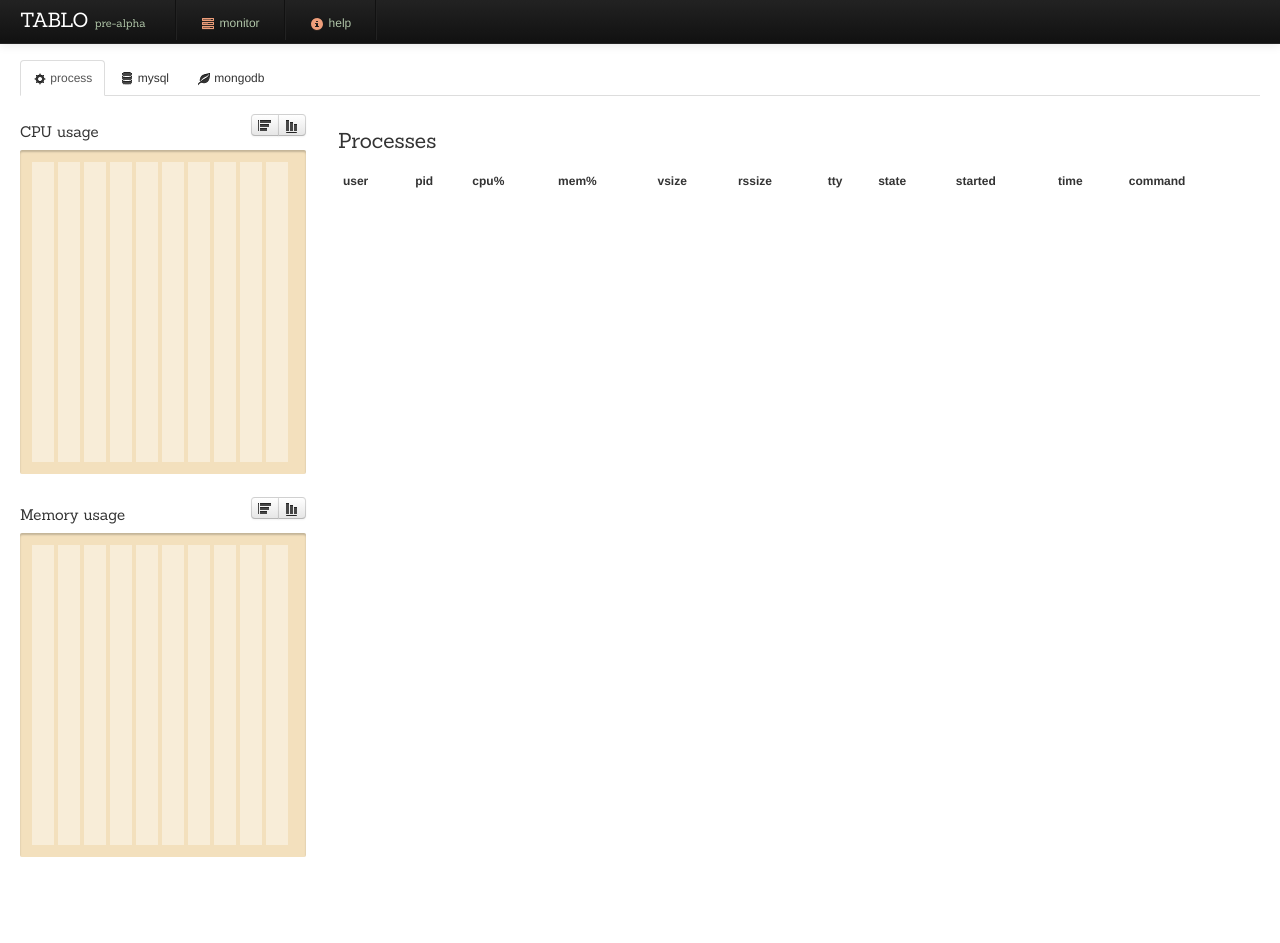
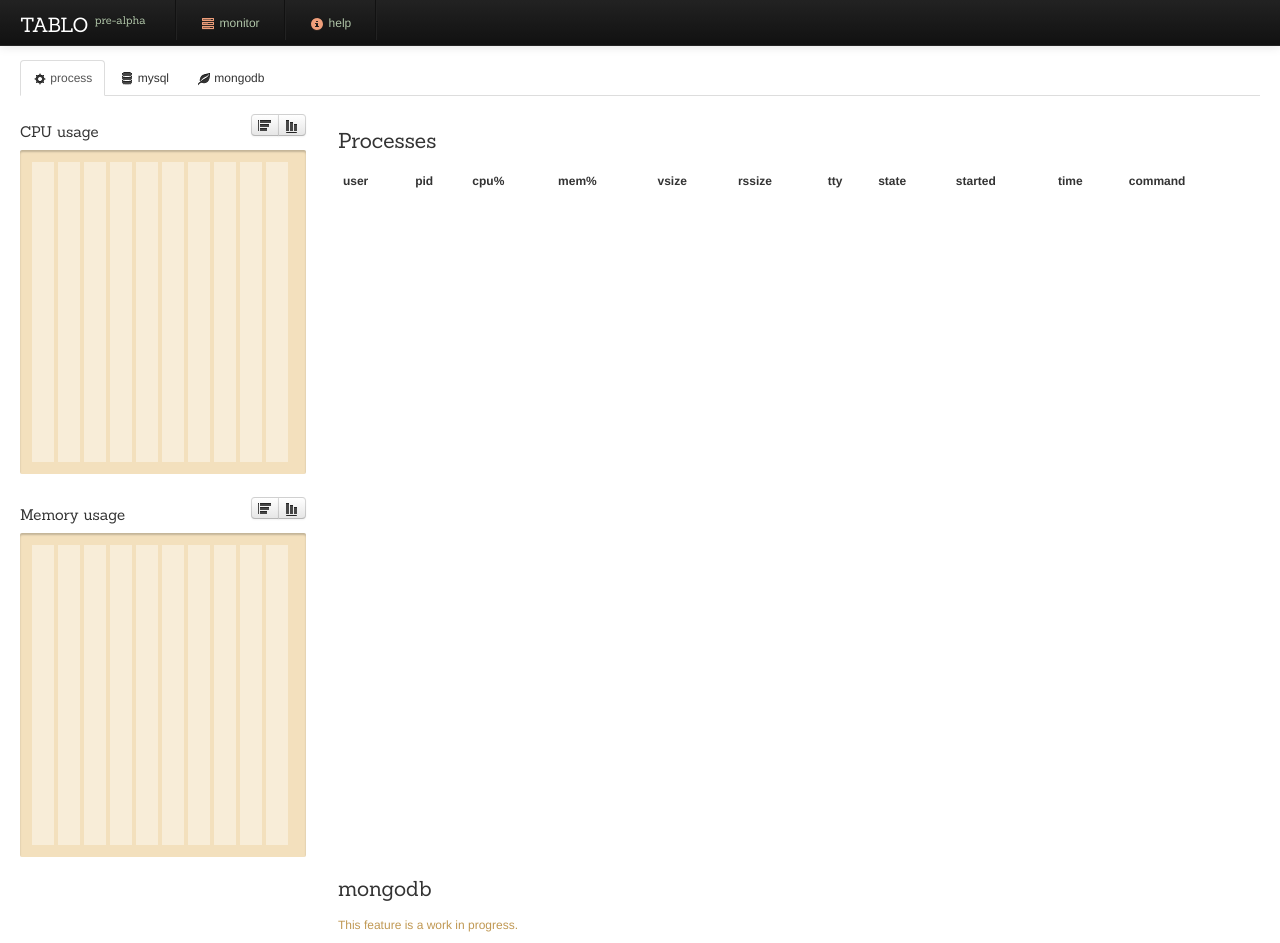
Before and after one commit to plouc/tablo, a website: page public/index.html in a window 1280 px wide. Before the commit the page ends 862 px from the top, so only its background shows below. Drawn offline with nearby package versions, Linux system fonts and the light colour scheme; no server answers.

Commit message:
Update style

```diff
--- a/public/css/main.css
+++ b/public/css/main.css
@@ -15,12 +15,12 @@ a.brand {
 }
 .navbar-inverse .brand {
     color: #EF9E7A;
-    vertical-align: bottom;
 }
 a.brand small {
     text-transform: none;
     font-size: 11px;
     color: #B1C6A9;
+    vertical-align: super;
 }
 .navbar .nav > li > a {
     color: #B1C6A9;
--- a/public/index.html
+++ b/public/index.html
@@ -29,7 +29,7 @@
                     <ul class="nav nav-tabs">
                         <li class="active"><a href="#process" data-toggle="tab"><i class="icon-cog"></i> process</a></li>
                         <li><a href="#mysql" data-toggle="tab"><i class="icon-database"></i> mysql</a></li>
-                        <li><a href="#mysql" data-toggle="tab"><i class="icon-leaf"></i> mongodb</a></li>
+                        <li><a href="#mongodb" data-toggle="tab"><i class="icon-leaf"></i> mongodb</a></li>
                     </ul>
                     <div class="tab-content">
                         <div class="tab-pane active" id="process">
@@ -115,6 +115,14 @@
                                     <div>
                                         <h4><i class="icon-hdd"></i> Disk usage</h4>
                                     </div>
+                                </div>
+                            </div>
+                        </div>
+                        <div class="tab-pane active" id="mongodb">
+                            <div class="row-fluid">
+                                <div class="offset3 span9">
+                                    <h3>mongodb</h3>
+                                    <p class="text-warning">This feature is a work in progress.</p>
                                 </div>
                             </div>
                         </div>
```
